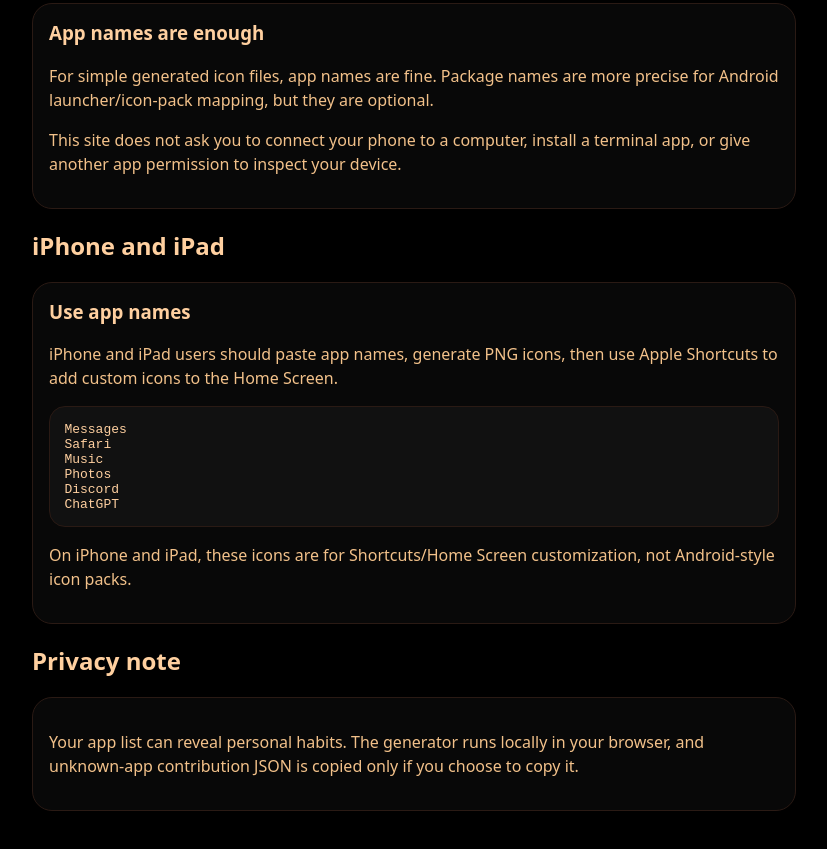
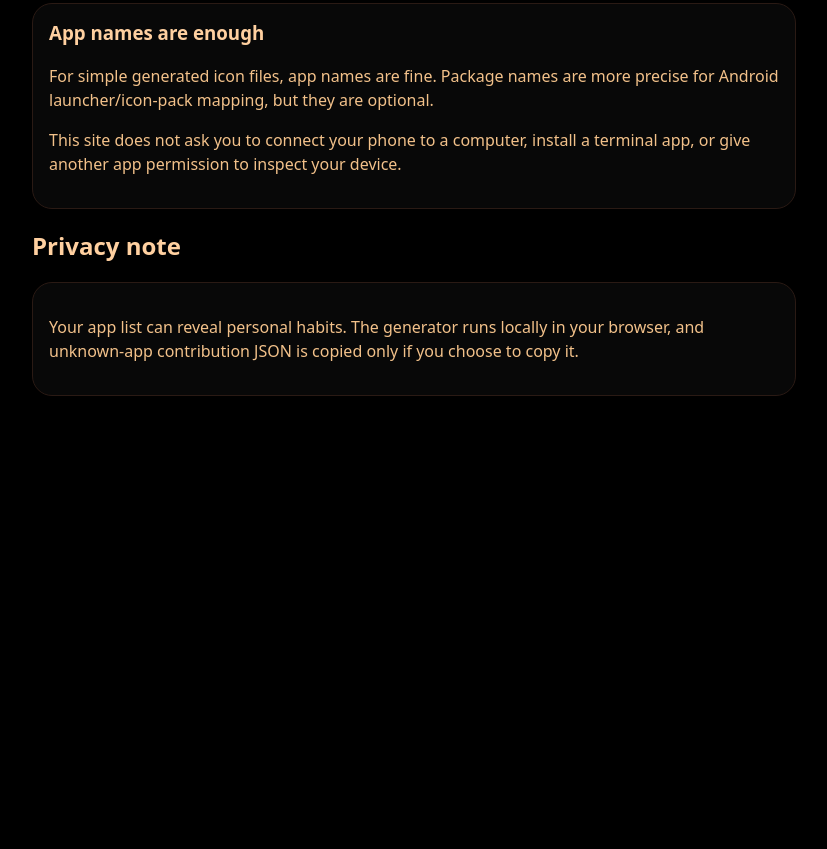
Before and after one commit to Yearbook-enzyme/LCARS-Star-Trek-Niagara-Launcher-Theme, a plain HTML site: page docs/icon-how-to.html in a window 1280 px wide. Shown: the part 1124-1973 px from the top of the page, without its empty margins (452-1279 px from the left). After the commit the page ends 1568 px from the top, so only its background shows below. Drawn offline with Linux system fonts and the light colour scheme.

Commit message:
Focus presets and icon guidance on Android Niagara

```diff
--- a/docs/icon-how-to.html
+++ b/docs/icon-how-to.html
@@ -86,28 +86,6 @@ ChatGPT,com.openai.chatgpt</pre>
           </p>
         </div>
 
-        <h2>iPhone and iPad</h2>
-
-        <div class="infoCard">
-          <h3>Use app names</h3>
-          <p>
-            iPhone and iPad users should paste app names, generate PNG icons, then use
-            Apple Shortcuts to add custom icons to the Home Screen.
-          </p>
-
-          <pre>Messages
-Safari
-Music
-Photos
-Discord
-ChatGPT</pre>
-
-          <p>
-            On iPhone and iPad, these icons are for Shortcuts/Home Screen customization,
-            not Android-style icon packs.
-          </p>
-        </div>
-
         <h2>Privacy note</h2>
 
         <div class="infoCard">
```
Also changed, not shown: docs/icon-generator.html (+1 -1 lines), docs/index.html (+1 -22 lines).
